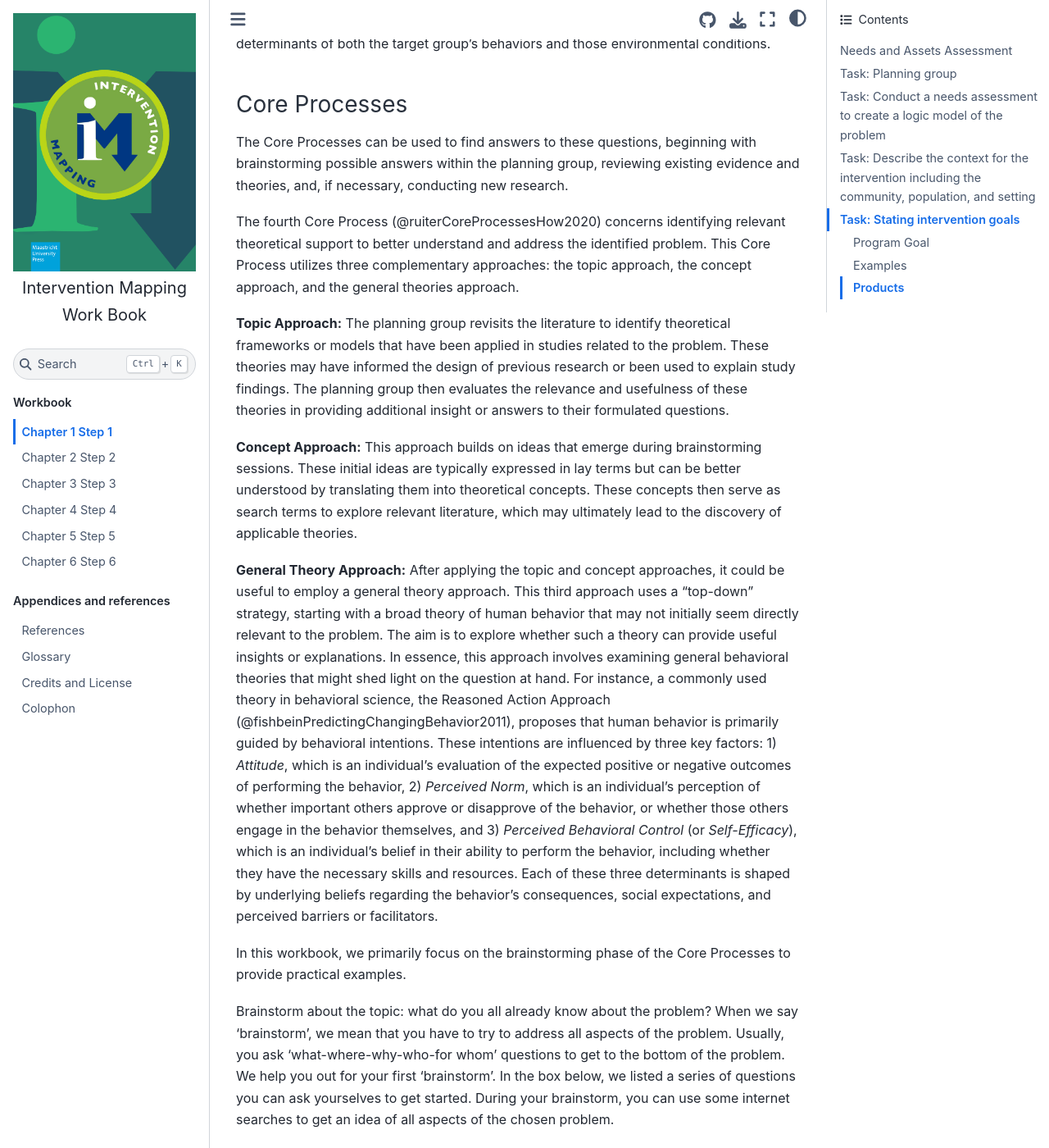
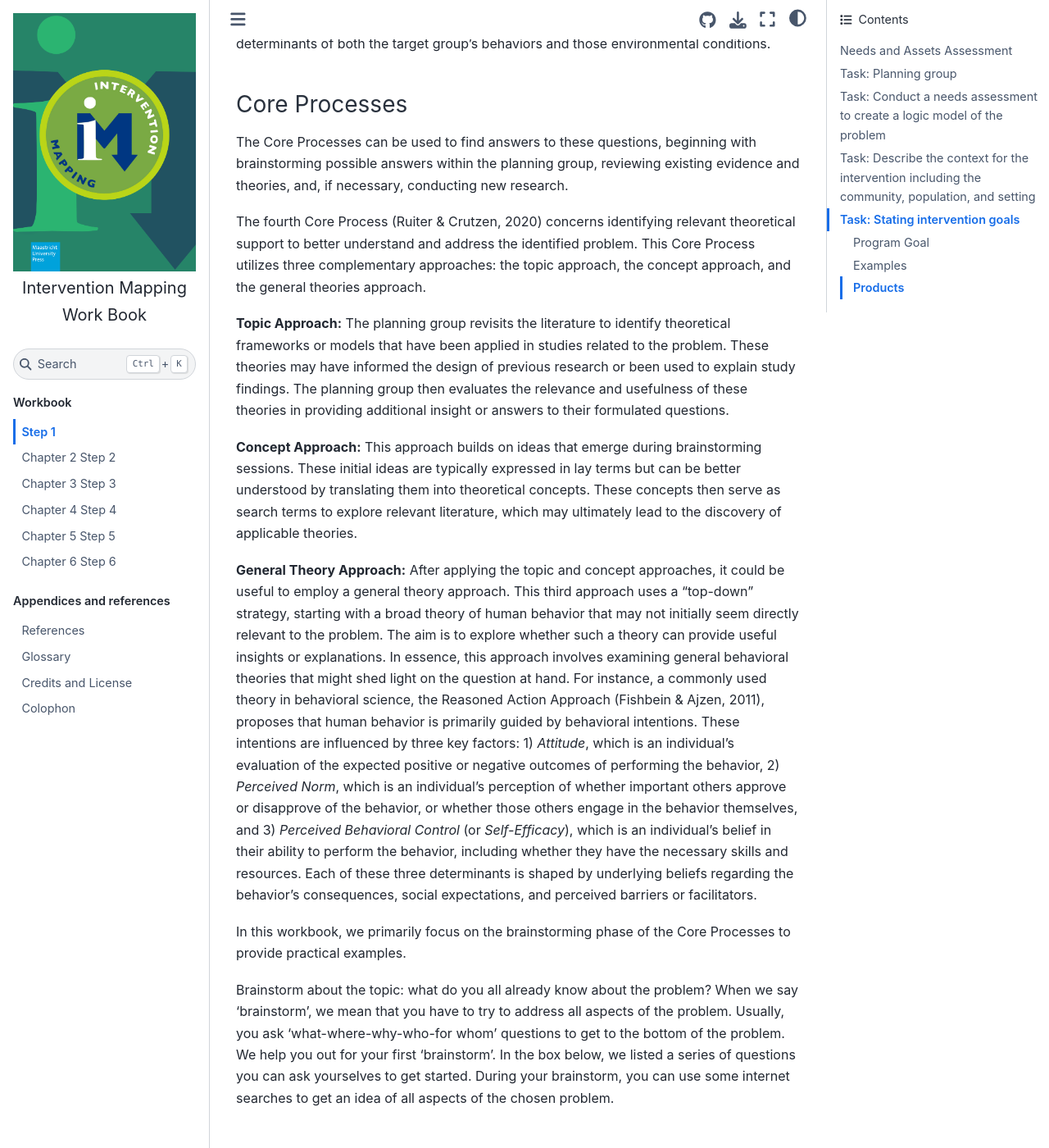
Before and after one commit to MaastrichtUniversityPress/open-up-intervention-mapping, a Jupyter Book: the page built from book/step-1.md, in a window 1280 px wide and 1400 px high, scrolled down 4054 px. Shown: the whole window at 82% size. Built offline with Jupyter Book 1.0.4 settings and Sphinx 7.4.7 and the Sphinx Book theme 1.1.4, drawn with Linux system fonts in a browser that asks for light colours; some of the changed text lies outside the part shown.

Commit message:
Update step-1.md

```diff
--- a/book/step-1.md
+++ b/book/step-1.md
@@ -1,4 +1,4 @@
-# Chapter 1 Step 1
+# Step 1
 
 ## Needs and Assets Assessment
 
@@ -86,13 +86,13 @@ The final output of the needs assessment is the Logic Model of the Problem diagr
 
 The Core Processes can be used to find answers to these questions, beginning with brainstorming possible answers within the planning group, reviewing existing evidence and theories, and, if necessary, conducting new research.
 
-The fourth Core Process (@ruiterCoreProcessesHow2020) concerns identifying relevant theoretical support to better understand and address the identified problem. This Core Process utilizes three complementary approaches: the topic approach, the concept approach, and the general theories approach.
+The fourth Core Process (Ruiter & Crutzen, 2020) concerns identifying relevant theoretical support to better understand and address the identified problem. This Core Process utilizes three complementary approaches: the topic approach, the concept approach, and the general theories approach.
 
 **Topic Approach:** The planning group revisits the literature to identify theoretical frameworks or models that have been applied in studies related to the problem. These theories may have informed the design of previous research or been used to explain study findings. The planning group then evaluates the relevance and usefulness of these theories in providing additional insight or answers to their formulated questions.
 
 **Concept Approach:** This approach builds on ideas that emerge during brainstorming sessions. These initial ideas are typically expressed in lay terms but can be better understood by translating them into theoretical concepts. These concepts then serve as search terms to explore relevant literature, which may ultimately lead to the discovery of applicable theories.
 
-**General Theory Approach:** After applying the topic and concept approaches, it could be useful to employ a general theory approach. This third approach uses a “top-down” strategy, starting with a broad theory of human behavior that may not initially seem directly relevant to the problem. The aim is to explore whether such a theory can provide useful insights or explanations. In essence, this approach involves examining general behavioral theories that might shed light on the question at hand. For instance, a commonly used theory in behavioral science, the Reasoned Action Approach (@fishbeinPredictingChangingBehavior2011), proposes that human behavior is primarily guided by behavioral intentions. These intentions are influenced by three key factors: 1) _Attitude_, which is an individual’s evaluation of the expected positive or negative outcomes of performing the behavior, 2) _Perceived Norm_, which is an individual’s perception of whether important others approve or disapprove of the behavior, or whether those others engage in the behavior themselves, and 3) _Perceived Behavioral Control_ (or _Self-Efficacy_), which is an individual’s belief in their ability to perform the behavior, including whether they have the necessary skills and resources. Each of these three determinants is shaped by underlying beliefs regarding the behavior’s consequences, social expectations, and perceived barriers or facilitators.
+**General Theory Approach:** After applying the topic and concept approaches, it could be useful to employ a general theory approach. This third approach uses a “top-down” strategy, starting with a broad theory of human behavior that may not initially seem directly relevant to the problem. The aim is to explore whether such a theory can provide useful insights or explanations. In essence, this approach involves examining general behavioral theories that might shed light on the question at hand. For instance, a commonly used theory in behavioral science, the Reasoned Action Approach (Fishbein & Ajzen, 2011), proposes that human behavior is primarily guided by behavioral intentions. These intentions are influenced by three key factors: 1) _Attitude_, which is an individual’s evaluation of the expected positive or negative outcomes of performing the behavior, 2) _Perceived Norm_, which is an individual’s perception of whether important others approve or disapprove of the behavior, or whether those others engage in the behavior themselves, and 3) _Perceived Behavioral Control_ (or _Self-Efficacy_), which is an individual’s belief in their ability to perform the behavior, including whether they have the necessary skills and resources. Each of these three determinants is shaped by underlying beliefs regarding the behavior’s consequences, social expectations, and perceived barriers or facilitators.
 
 In this workbook, we primarily focus on the brainstorming phase of the Core Processes to provide practical examples.
 
```
Also changed, not shown: other parts of book/step-1.md (+1 -1 lines).
